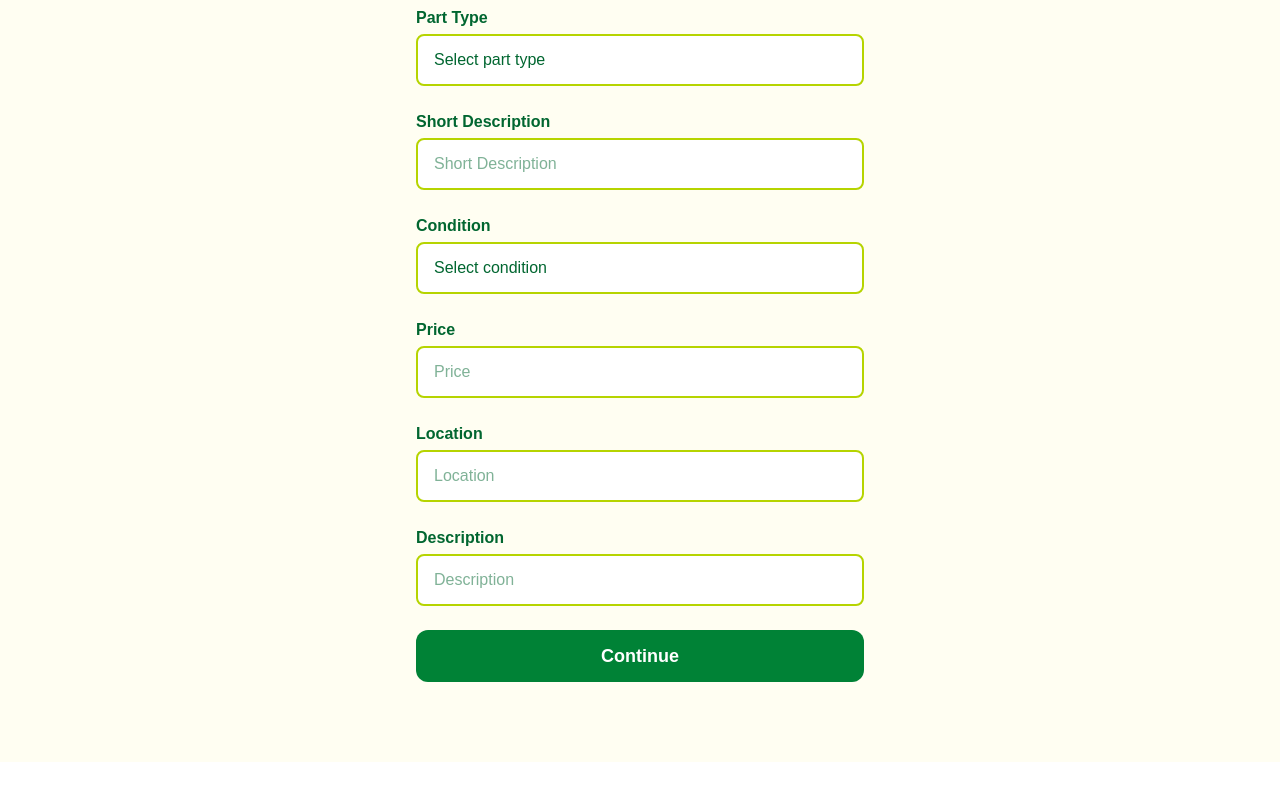
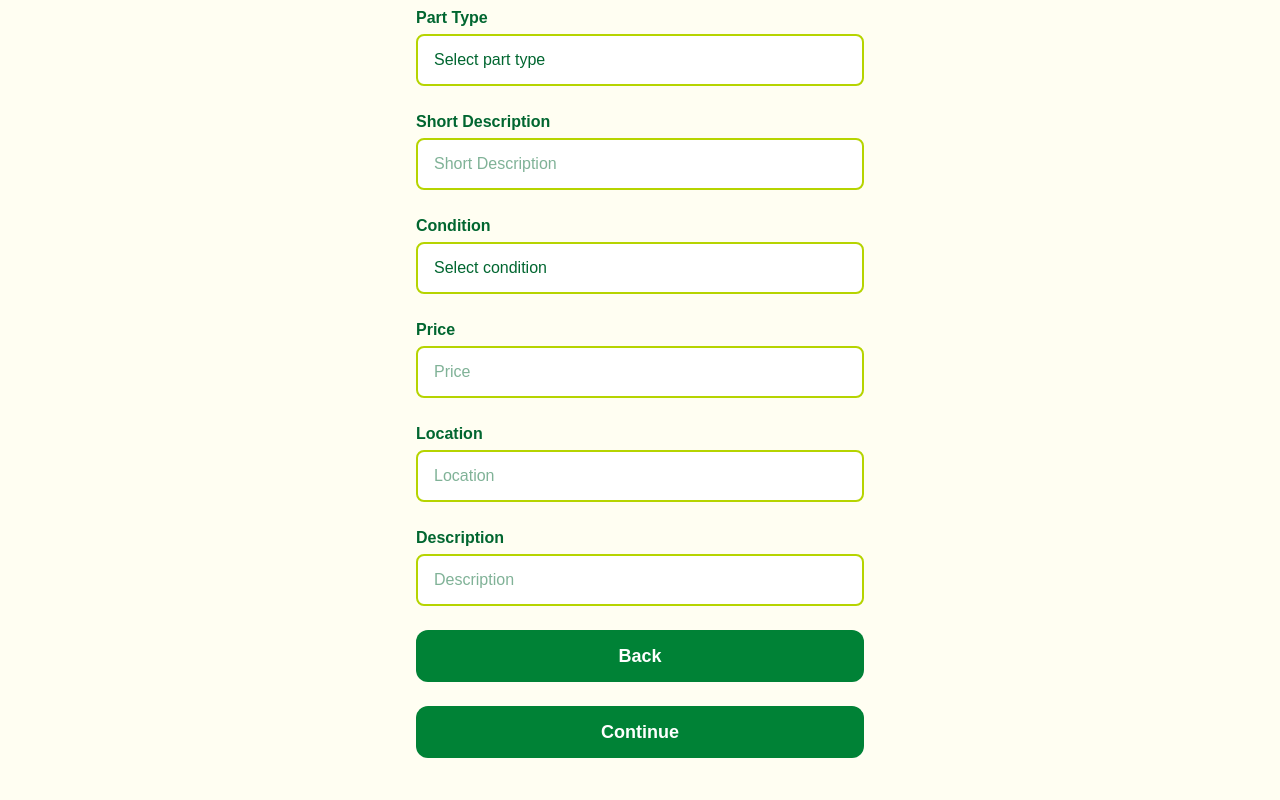
Before and after one commit to NeginDrn/2ndand-app, a Next.js app: page /create-listing/basic-info in a window 1280 px wide. Shown: the part 302-1102 px from the top of the page. Before the commit the page ends 1064 px from the top, so only its background shows below. Built offline with nearby package versions, Linux system fonts and the light colour scheme.

Commit message:
refactor: replace hardcoded buttons with reusable FormButton component

```diff
--- a/src/app/create-listing/additional-details/page.tsx
+++ b/src/app/create-listing/additional-details/page.tsx
@@ -6,6 +6,7 @@ import {
   listingAdditionalFieldLabels,
   listingConditionOptions,
 } from "@/data/listingOptions";
+import FormButton from "@/components/FormButton";
 
 type FormKeys = keyof typeof listingAdditionalFieldLabels;
 
@@ -97,14 +98,8 @@ export default function AdditionalDetailsPage() {
               );
             }
           )}
-
-          <button
-            type="button"
-            onClick={handleSubmit}
-            className="w-full bg-green-700 text-white font-semibold text-lg py-3 rounded-xl"
-          >
-            Submit
-          </button>
+          <FormButton label="Back" onClick={() => router.back()} />
+          <FormButton label="Submit" onClick={handleSubmit} />
         </form>
       </div>
     </main>
--- a/src/app/create-listing/basic-info/page.tsx
+++ b/src/app/create-listing/basic-info/page.tsx
@@ -6,6 +6,7 @@ import {
   listingFieldLabels,
   listingSelectOptions,
 } from "@/data/listingOptions";
+import FormButton from "@/components/FormButton";
 
 export default function CreateListingPage() {
   const [form, setForm] = useState({
@@ -85,13 +86,15 @@ export default function CreateListingPage() {
           })}
 
           {/* Continue Button */}
-          <button
+          {/* <button
             type="button"
             onClick={handleContinue}
             className="w-full bg-green-700 text-white font-semibold text-lg py-3 rounded-xl"
           >
             Continue
-          </button>
+          </button> */}
+          <FormButton label="Back" onClick={() => router.back()} />
+          <FormButton label="Continue" onClick={handleContinue} />
         </form>
       </div>
     </main>
--- /dev/null
+++ b/src/components/FormButton.tsx
@@ -0,0 +1,18 @@
+// src/components/FormButton.tsx
+
+type FormButtonProps = {
+  label: string;
+  onClick: () => void;
+};
+
+export default function FormButton({ label, onClick }: FormButtonProps) {
+  return (
+    <button
+      type="button"
+      onClick={onClick}
+      className="w-full bg-green-700 text-white font-semibold text-lg py-3 rounded-xl"
+    >
+      {label}
+    </button>
+  );
+}
```
